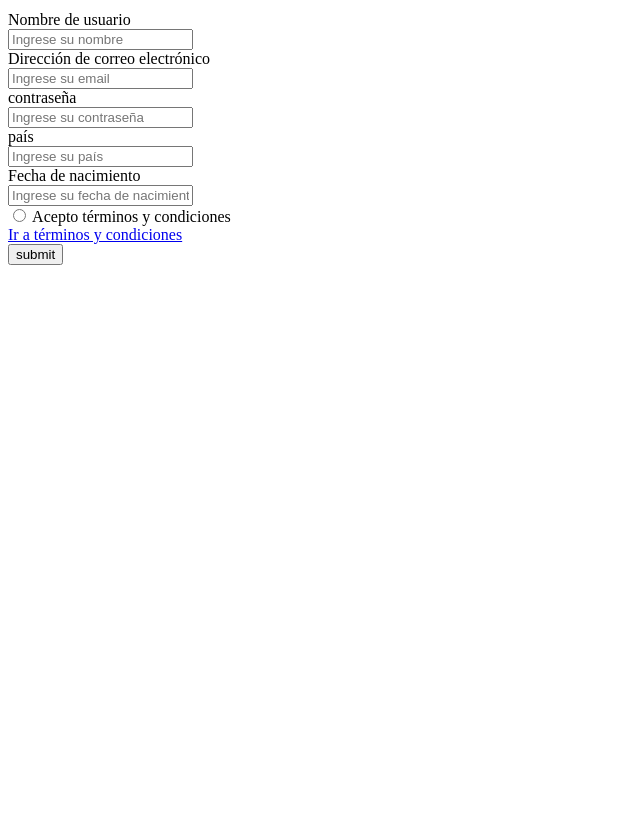
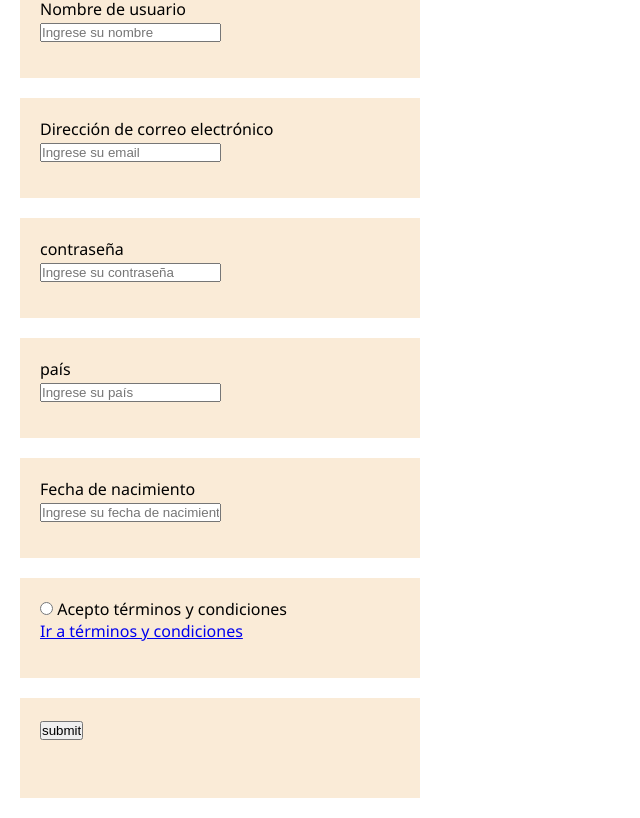
Before and after one commit to alba1997alumnoscei/apuntes-de-clase, a plain HTML site: page dia13 30-04-24/index.html in a window 1280 px wide. Shown: the part 69-887 px from the top of the page, without its empty margins (0-640 px from the left). Before the commit the page ends 800 px from the top, so only its background shows below. Drawn offline with Linux system fonts and the light colour scheme.

Commit message:
formularios

```diff
--- a/dia13 30-04-24/index.html
+++ b/dia13 30-04-24/index.html
@@ -5,37 +5,62 @@
     <meta charset="UTF-8">
     <meta name="viewport" content="width=device-width, initial-scale=1.0">
     <title>Formulario</title>
+    <link rel="stylesheet" href="style.css">
 </head>
 <!--1. Registro de Usuario:
 Campos: Nombre de usuario, dirección de correo electrónico, contraseña, confirmación de contraseña, país, fecha de nacimiento.
 Requerimientos: Validación de correo electrónico,  aceptación de términos y condiciones con link a TyC.-->
 
 <body>
-    <h1>1. Registro de Usuario</h1>
-    <form action="https:/ecampus.rocks/registro-de-usuario.php" method="post" enctype="multipart/form-data">
 
+
+        <form
+        action="https:/ecampus.rocks/registro-de-usuario.php"
+        method="post"
+        enctype="multipart/form-data">
+            <h2>1. Registro de Usuario</h2>
+
+            <div class="titulos">
                 <label for="nombredeusuario">Nombre de usuario</label><br>
-        <input type="text" id="nombredeusuario" name="nombredeusuario" value="" placeholder="Ingrese su nombre" /> <br>
+                <input type="text" id="nombredeusuario" name="nombredeusuario" value=""
+                    placeholder="Ingrese su nombre" /> <br>
+            </div>
 
+            <div class="titulos">
             <label for="direccionemail">Dirección de correo electrónico</label><br>
-        <input type="email" id="direccionemail" name="direccionemail" value="" placeholder="Ingrese su email" pattern=".+@example\.com" required/> <br>
+            <input type="email" id="direccionemail" name="direccionemail" value="" placeholder="Ingrese su email"
+                pattern=".+@example\.com" required /> <br>
+            </div>
+
+            <div class="titulos">
 
             <label for="contrasena">contraseña</label><br>
             <input type="text" id="contrasena" name="contrasena" value="" placeholder="Ingrese su contraseña" /> <br>
+        </div>
 
+        <div class="titulos">
             <label for="pais">país</label><br>
             <input type="text" id="pais" name="pais" value="" placeholder="Ingrese su país" /> <br>
+        </div>
+
+        <div class="titulos">
 
             <label for="fechanacimiento">Fecha de nacimiento</label><br>
-        <input type="fechanacimiento" id="fechanacimiento" name="fechanacimiento" value="" placeholder="Ingrese su fecha de nacimiento" /> <br>
+            <input type="fechanacimiento" id="fechanacimiento" name="fechanacimiento" value=""
+                placeholder="Ingrese su fecha de nacimiento" /> <br>
+            </div>
+
+            <div class="titulos">
 
             <input type="radio" value="TYC" name="TYC"> Acepto términos y condiciones <br>
             <a href="https://policies.google.com/terms?hl=es"> Ir a términos y condiciones</a><br>
+        </div>
 
+        <div class="titulos">
 
 
             <input type="submit" value="submit">
-
+        </div>
         </form>
 
 
--- a/dia13 30-04-24/style.css
+++ b/dia13 30-04-24/style.css
@@ -0,0 +1,32 @@
+* {
+    margin: 0px;
+    padding: 0;
+    box-sizing: border-box;
+
+
+}
+
+.form {display: flex;
+    flex-direction: column;
+    height: 100vh;
+    width: 100%;
+    padding: 20px;
+    margin: 20px;
+    border: 20px;
+    background-color: beige;}
+
+    .titulos{
+        flex-direction: column;
+        height: 100px;
+        width: 400px;
+        padding: 20px;
+        margin: 20px;
+        border: 20px;
+        background-color:antiquewhite;
+        color: solid black;
+        font-family: 'Segoe UI', Tahoma, Geneva, Verdana, sans-serif;
+
+
+
+
+    }
```
Lines whose indentation alone changed are shown as unchanged.
